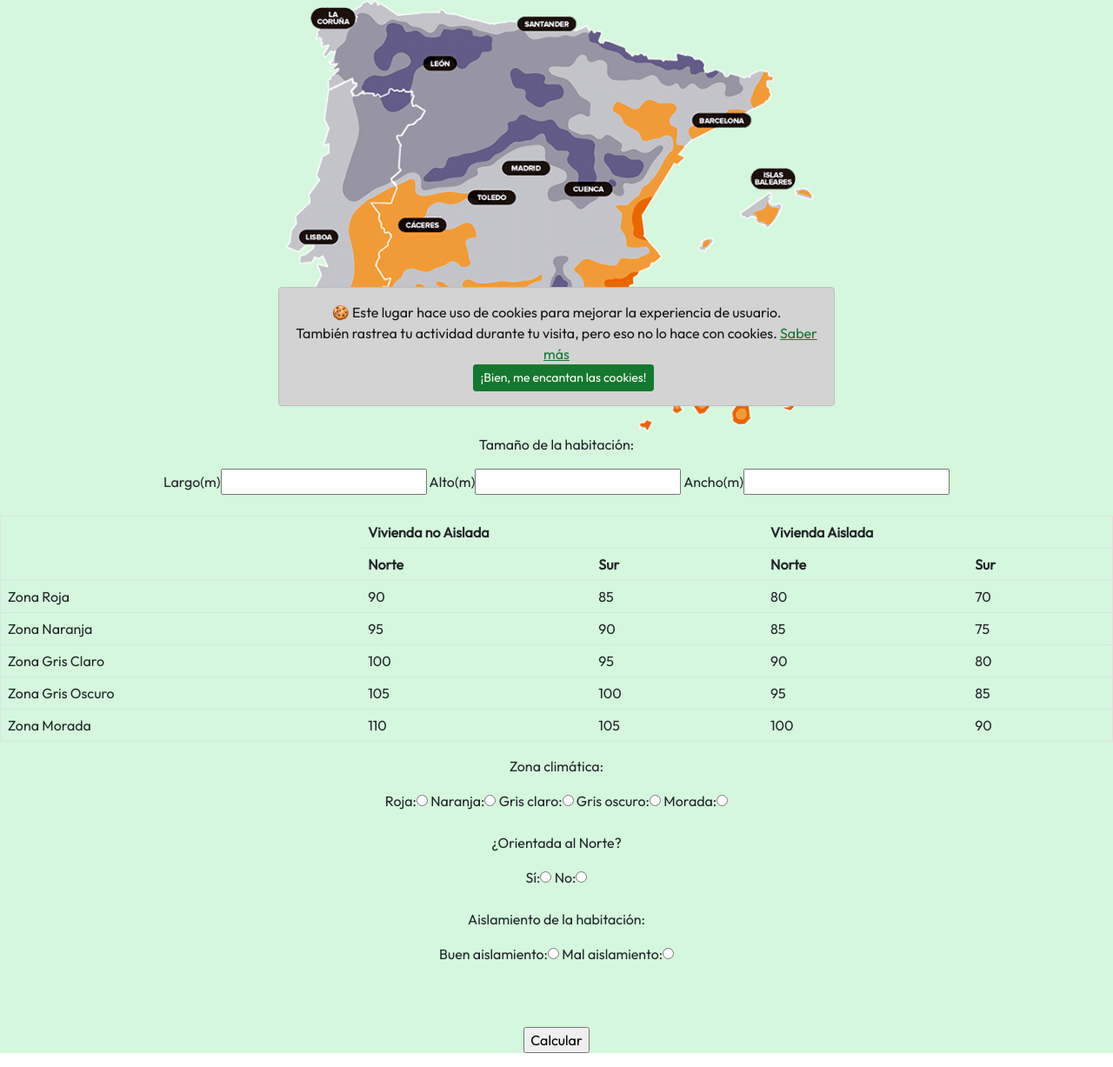
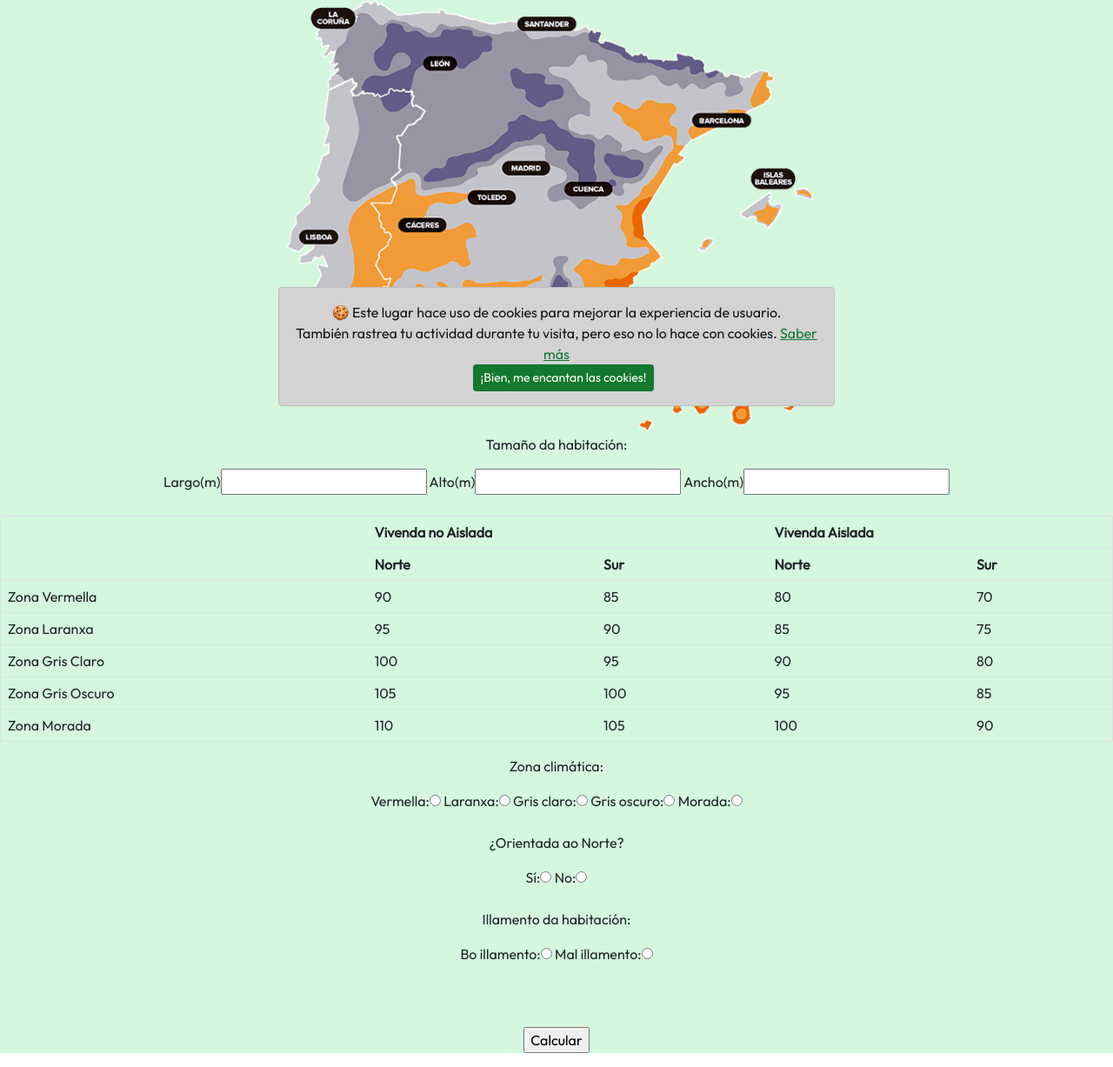
Before and after one commit to dwcs-ucha/grupo02-21, a PHP site: page /utiles/pablomc/calculadora.php in a window 1280 px wide. Shown: the part 317-1544 px from the top of the page at 87% size. Run offline with PHP 8.4, Linux system fonts and the light colour scheme.

Commit message:
traduccion calculadora

```diff
--- a/utiles/pablomc/calculadora.php
+++ b/utiles/pablomc/calculadora.php
@@ -69,15 +69,15 @@ include('funciones.php');
                 <fieldset class="fieldset">
                     <legend class="legend">Calculadora consumo calefacción</legend>
                         <img class="img" src="./css/mapa_calor.png" height="500"/>
-                        <p>Tamaño de la habitación:</p>
+                        <p>Tamaño da habitación:</p>
                         Largo(m)<input type="text" name="largo" value="">
                         Alto(m)<input type="text" name="alto" value="">
                         Ancho(m)<input type="text" name="ancho" value=""><br/><br/>
                         <table border=1 class="table">
                             <tr class="th">
                                 <th rowspan="2"></th>
-                                <th colspan="2">Vivienda no Aislada</th>
-                                <th colspan="2">Vivienda Aislada</th>
+                                <th colspan="2">Vivenda no Aislada</th>
+                                <th colspan="2">Vivenda Aislada</th>
                             </tr>
                             <tr class="th">
                                 <th>Norte</th>
@@ -86,14 +86,14 @@ include('funciones.php');
                                 <th>Sur</th>
                             </tr>
                             <tr class="a">
-                                <td>Zona Roja</td>
+                                <td>Zona Vermella</td>
                                 <td>90</td>
                                 <td>85</td>
                                 <td>80</td>
                                 <td>70</td>
                             </tr>
                             <tr class="b">
-                                <td>Zona Naranja</td>
+                                <td>Zona Laranxa</td>
                                 <td>95</td>
                                 <td>90</td>
                                 <td>85</td>
@@ -122,22 +122,22 @@ include('funciones.php');
                             </tr>
                         </table>
                         <p>Zona climática:</p>
-                        Roja:<input type="radio" name="zona" value="roja">
-                        Naranja:<input type="radio" name="zona" value="naranja">
+                        Vermella:<input type="radio" name="zona" value="roja">
+                        Laranxa:<input type="radio" name="zona" value="naranja">
                         Gris claro:<input type="radio" name="zona" value="grisClaro">
                         Gris oscuro:<input type="radio" name="zona" value="grisOscuro">
                         Morada:<input type="radio" name="zona" value="morada"><br/><br/>
-                        <p>¿Orientada al Norte?</p>
+                        <p>¿Orientada ao Norte?</p>
                         Sí:<input type="radio" name="orientacion" value="norte">
                         No:<input type="radio" name="orientacion" value="sur"><br/><br/>
-                        <p>Aislamiento de la habitación:</p>
-                        Buen aislamiento:<input type="radio" name="aislamiento" value="aislada">
-                        Mal aislamiento:<input type="radio" name="aislamiento" value="noAislada"><br/><br/>
+                        <p>Illamento da habitación:</p>
+                        Bo illamento:<input type="radio" name="aislamiento" value="aislada">
+                        Mal illamento:<input type="radio" name="aislamiento" value="noAislada"><br/><br/>
                         <br/><br/><input type="submit" name="calcular" value="Calcular">
                         <?php
                         if(isset($_POST['calcular']) && $camposCubiertos){
                         ?>
-                        <center><p class="resultado">El consumo sería de: <?php echo $Habitacion->calcularConsumo(); ?> W</p></center>
+                        <center><p class="resultado">O consumo sería de: <?php echo $Habitacion->calcularConsumo(); ?> W</p></center>
                         <?php
                         }
                         ?>
```
